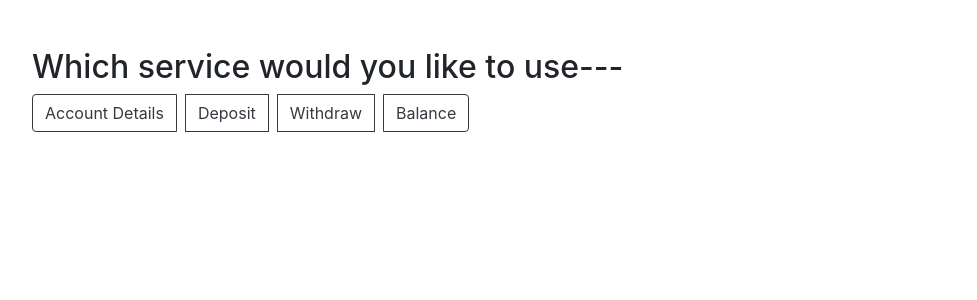
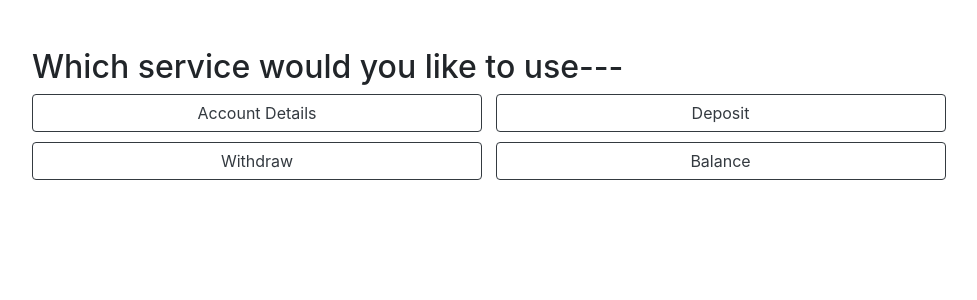
Before and after one commit to vinayjain18/Bank-Management-System, a Flask app: page /service in a window 1280 px wide. Shown: the part 56-356 px from the top of the page, without its empty margins (68-1045 px from the left). Run offline with Flask 2, Linux system fonts and the light colour scheme; a user stored in the database is signed in; data comes from the database, SQL or seed files in the repository; some libraries are stand-ins or nearby versions.

Commit message:
added margin in button tag

```diff
--- a/website/templates/service.html
+++ b/website/templates/service.html
@@ -3,25 +3,23 @@
 
 {% block content %}
 <style type="text/css">
+	.btn{
+		margin-bottom: 10px;
+	}
 	@media screen and (max-width: 768px) {
 	.btn {
-    display: block;
-    width: auto;
-    float: none;
-}
+		margin-bottom: 0px;
+	}
 </style>
 
 <div class="container">
-	<br>
-	<br>
+	<br><br>
 	{% if user.is_authenticated %}
 	<h2>Which service would you like to use---</h2>
-	<div class="btn-group">
-	<button type="button" class="btn btn-outline-dark" onclick="show('withdraw', 'deposit', 'balance','account_details')">Account Details</button>&nbsp;&nbsp;
-	<button type="button" class="btn btn-outline-dark" onclick="show('withdraw', 'account_details', 'balance', 'deposit')">Deposit</button>&nbsp;&nbsp;
-	<button type="button" class="btn btn-outline-dark" onclick="show('deposit', 'account_details', 'balance', 'withdraw')">Withdraw</button>&nbsp;&nbsp;
-	<button type="button" class="btn btn-outline-dark" onclick="show('deposit', 'account_details', 'withdraw', 'balance')">Balance</button>&nbsp;&nbsp;
-	</div>
+	<button type="button" class="btn btn-outline-dark col-sm-5 offset-sm-2 col-md-5 offset-md-0" onclick="show('withdraw', 'deposit', 'balance','account_details')">Account Details</button>&nbsp;&nbsp;
+	<button type="button" class="btn btn-outline-dark col-sm-5 offset-sm-2 col-md-5 offset-md-0" onclick="show('withdraw', 'account_details', 'balance', 'deposit')">Deposit</button>&nbsp;&nbsp;
+	<button type="button" class="btn btn-outline-dark col-sm-5 offset-sm-2 col-md-5 offset-md-0" onclick="show('deposit', 'account_details', 'balance', 'withdraw')">Withdraw</button>&nbsp;&nbsp;
+	<button type="button" class="btn btn-outline-dark col-sm-5 offset-sm-2 col-md-5 offset-md-0" onclick="show('deposit', 'account_details', 'withdraw', 'balance')">Balance</button>&nbsp;&nbsp;
 	<br><br>
 	{% endif %}
 </div><br><br>
```
